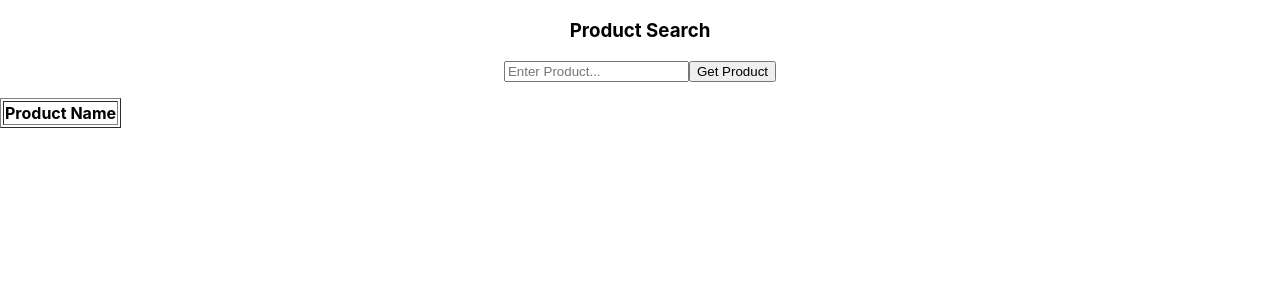
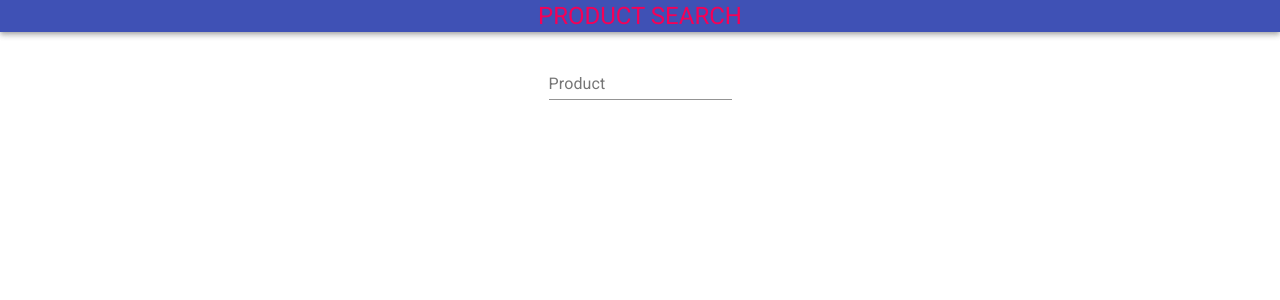
Before and after one commit to truptigaonkar/product-search, a React (Create React App) app: page / in a window 1280 px wide. Shown: the top 300 px of the page. Built offline with nearby package versions, Linux system fonts and the light colour scheme.

Commit message:
Styling done

```diff
--- a/package.json
+++ b/package.json
@@ -3,6 +3,9 @@
   "version": "0.1.0",
   "private": true,
   "dependencies": {
+    "@material-ui/core": "^4.8.3",
+    "@material-ui/icons": "^4.5.1",
+    "@material-ui/lab": "^4.0.0-alpha.39",
     "@testing-library/jest-dom": "^4.2.4",
     "@testing-library/react": "^9.4.0",
     "@testing-library/user-event": "^7.2.1",
@@ -10,6 +13,7 @@
     "react": "^16.12.0",
     "react-dom": "^16.12.0",
     "react-helmet": "^5.2.1",
+    "react-number-format": "^4.3.1",
     "react-scripts": "3.3.0"
   },
   "scripts": {
--- a/public/index.html
+++ b/public/index.html
@@ -10,34 +10,13 @@
       content="Web site created using create-react-app"
     />
     <link rel="apple-touch-icon" href="%PUBLIC_URL%/logo192.png" />
-    <!--
-      manifest.json provides metadata used when your web app is installed on a
-      user's mobile device or desktop. See https://developers.google.com/web/fundamentals/web-app-manifest/
-    -->
     <link rel="manifest" href="%PUBLIC_URL%/manifest.json" />
-    <!--
-      Notice the use of %PUBLIC_URL% in the tags above.
-      It will be replaced with the URL of the `public` folder during the build.
-      Only files inside the `public` folder can be referenced from the HTML.
-
-      Unlike "/favicon.ico" or "favicon.ico", "%PUBLIC_URL%/favicon.ico" will
-      work correctly both with client-side routing and a non-root public URL.
-      Learn how to configure a non-root public URL by running `npm run build`.
-    -->
+    <link rel="stylesheet" href="https://fonts.googleapis.com/css?family=Roboto:300,400,500,700&display=swap" />
+    <link rel="stylesheet" href="https://fonts.googleapis.com/icon?family=Material+Icons" />
     <title>Product Search</title>
   </head>
   <body>
     <noscript>You need to enable JavaScript to run this app.</noscript>
     <div id="root"></div>
-    <!--
-      This HTML file is a template.
-      If you open it directly in the browser, you will see an empty page.
-
-      You can add webfonts, meta tags, or analytics to this file.
-      The build step will place the bundled scripts into the <body> tag.
-
-      To begin the development, run `npm start` or `yarn start`.
-      To create a production bundle, use `npm run build` or `yarn build`.
-    -->
   </body>
 </html>
--- a/src/App.css
+++ b/src/App.css
@@ -1,38 +1,3 @@
 .App {
   text-align: center;
 }
-
-.App-logo {
-  height: 40vmin;
-  pointer-events: none;
-}
-
-@media (prefers-reduced-motion: no-preference) {
-  .App-logo {
-    animation: App-logo-spin infinite 20s linear;
-  }
-}
-
-.App-header {
-  background-color: #282c34;
-  min-height: 100vh;
-  display: flex;
-  flex-direction: column;
-  align-items: center;
-  justify-content: center;
-  font-size: calc(10px + 2vmin);
-  color: white;
-}
-
-.App-link {
-  color: #61dafb;
-}
-
-@keyframes App-logo-spin {
-  from {
-    transform: rotate(0deg);
-  }
-  to {
-    transform: rotate(360deg);
-  }
-}
--- a/src/App.js
+++ b/src/App.js
@@ -1,11 +1,20 @@
 import React from "react";
 import "./App.css";
 import Productsearch from "./components/Productsearch";
+import { AppBar, Typography, Container } from "@material-ui/core";
 
 function App() {
   return (
     <div className="App">
-      <Productsearch />
+      <AppBar position="static">
+        <Typography variant="h5" color="secondary">
+          PRODUCT SEARCH
+        </Typography>
+      </AppBar>
+      <br />
+      <Container>
+        <Productsearch />
+      </Container>
     </div>
   );
 }
--- /dev/null
+++ b/src/components/Productsearch.css
@@ -0,0 +1,5 @@
+.product-card {
+    display: flex;
+    justify-content: center;
+    flex-wrap: wrap;
+}
--- a/src/components/Productsearch.js
+++ b/src/components/Productsearch.js
@@ -1,75 +1,84 @@
 import React, { Component } from "react";
 import { Helmet } from "react-helmet";
 import axios from "axios";
+import { TextField, Card, CardContent, Typography } from "@material-ui/core";
+import Alert from "@material-ui/lab/Alert";
+import NumberFormat from "react-number-format";
+import "./Productsearch.css";
+import { URL } from "../components/config";
 
 class Productsearch extends Component {
   constructor(props) {
     super(props);
     this.state = {
       errorMessage: "",
-      successMessage: "",
-      products: []
+      products: [],
+      alertShow: false
     };
-  }
-
-  // Disappear error message after 2000sec.
-  componentDidUpdate() {
-    setTimeout(() => this.setState({ errorMessage: "" }), 2000);
   }
 
   getProduct = e => {
     e.preventDefault();
     const productToSearch = e.target.elements.product.value;
     axios
-      .post(
-        `https://search-pj-campaigns-dykc3wbnqz22xvoiwp2ta5bk3m.eu-west-1.es.amazonaws.com/campaign-*-4-deals/_search?q=product.name:${productToSearch}`
-      )
+      .post(`${URL}?q=product.name:${productToSearch}`)
       .then(res => {
         console.log(res.data.hits.hits);
         this.setState({
           products: res.data.hits.hits,
-          successMessage: "Product list is as follow:"
+          alertShow: false
         });
       })
       .catch(error => {
         console.log(error);
         this.setState({
-          errorMessage: "Please fill in the product"
+          errorMessage: "Please fill in the Product Name",
+          alertShow: true
         });
       });
     e.target.reset(); // making input empty
   };
 
   render() {
-    if (!this.state.products) {
-      return <p>Loading products...</p>;
-    }
+    const { alertShow } = this.state;
+    const { errorMessage } = this.state;
+    const { products } = this.state;
     return (
       <div>
         <Helmet>
           <title>Product Search</title>
         </Helmet>
-        <h3>Product Search</h3>
-        <p style={{ color: "red" }}>{this.state.errorMessage}</p>
+        <div>{alertShow && <Alert severity="error">{errorMessage}</Alert>}</div>
         <form onSubmit={this.getProduct}>
-          <input type="text" name="product" placeholder="Enter Product..." />
-          <button>Get Product</button>
+          <TextField
+            id="standard-basic"
+            name="product"
+            label="Product"
+            placeholder="Search for ... e.g.apple"
+          />
         </form>
-        <p style={{ color: "green" }}>{this.state.successMessage}</p>
-        <table border="1">
-          <thead>
-            <tr>
-              <th>Product Name</th>
-            </tr>
-          </thead>
-          <tbody>
-            {this.state.products.map(product => (
-              <tr>
-                {product._source && <td>{product._source.product.name}</td>}
-              </tr>
-            ))}
-          </tbody>
-        </table>
+        <div className="product-card">
+          {products.map(product => (
+            <Card style={{ width: 275, margin: "10px" }}>
+              <CardContent key={product._source.id}>
+                <Typography variant="h5" component="h2">
+                  {product._source && <div>{product._source.product.name}</div>}
+                </Typography>
+                <Typography color="textSecondary">
+                  Dropped Percentage: {product._source.price.diff_percentage}
+                  <br />
+                  Formatted Price:{" "}
+                  <NumberFormat
+                    value={product._source.price.offer}
+                    displayType={"text"}
+                    thousandSeparator={true}
+                    suffix={"kr"}
+                  />
+                </Typography>
+              </CardContent>
+            </Card>
+          ))}
+        </div>
       </div>
     );
   }
--- /dev/null
+++ b/src/components/config.js
@@ -0,0 +1 @@
+export const URL = "https://search-pj-campaigns-dykc3wbnqz22xvoiwp2ta5bk3m.eu-west-1.es.amazonaws.com/campaign-*-4-deals/_search";
```
Also changed, not shown: 1 other file (tests, documents, lock files or other folders).
